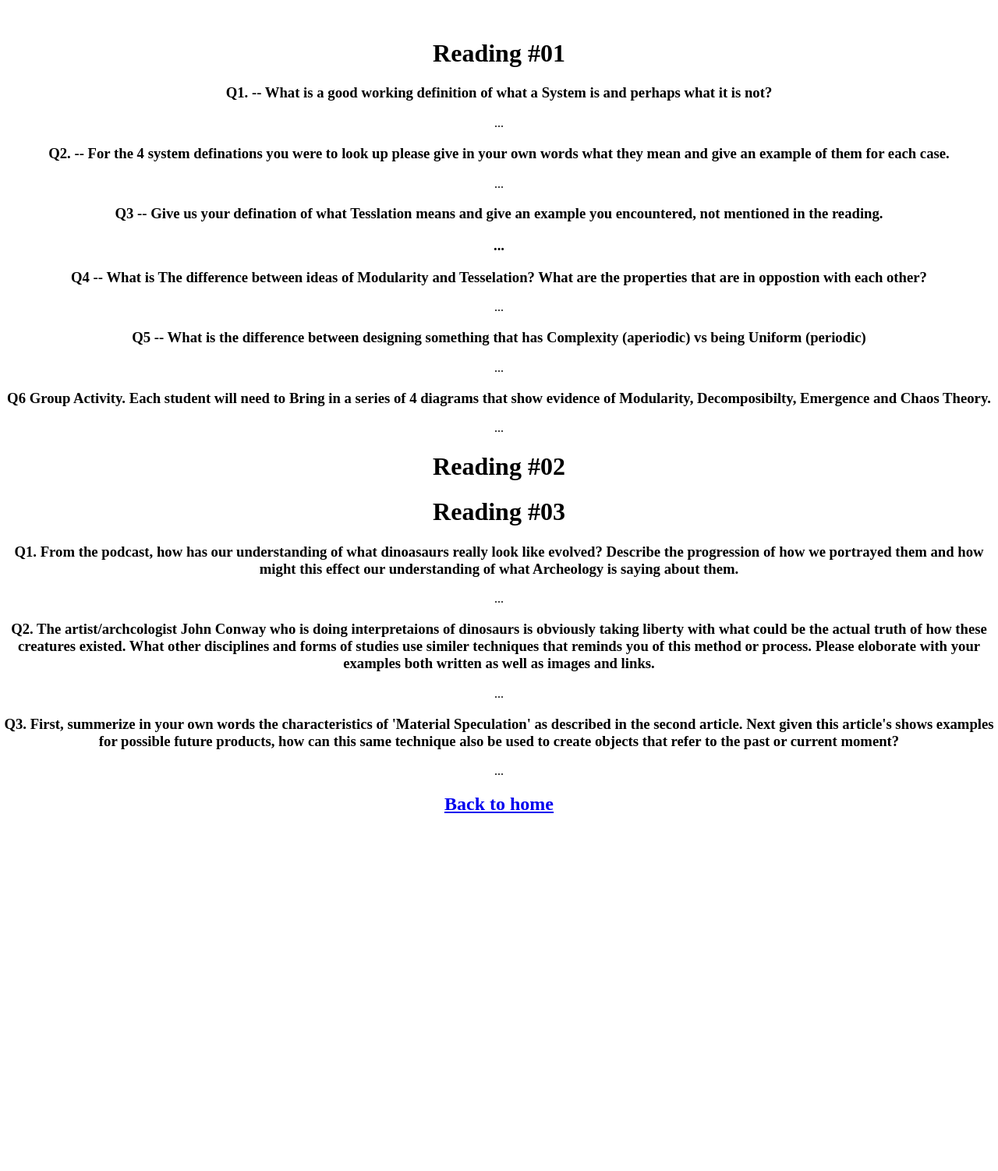
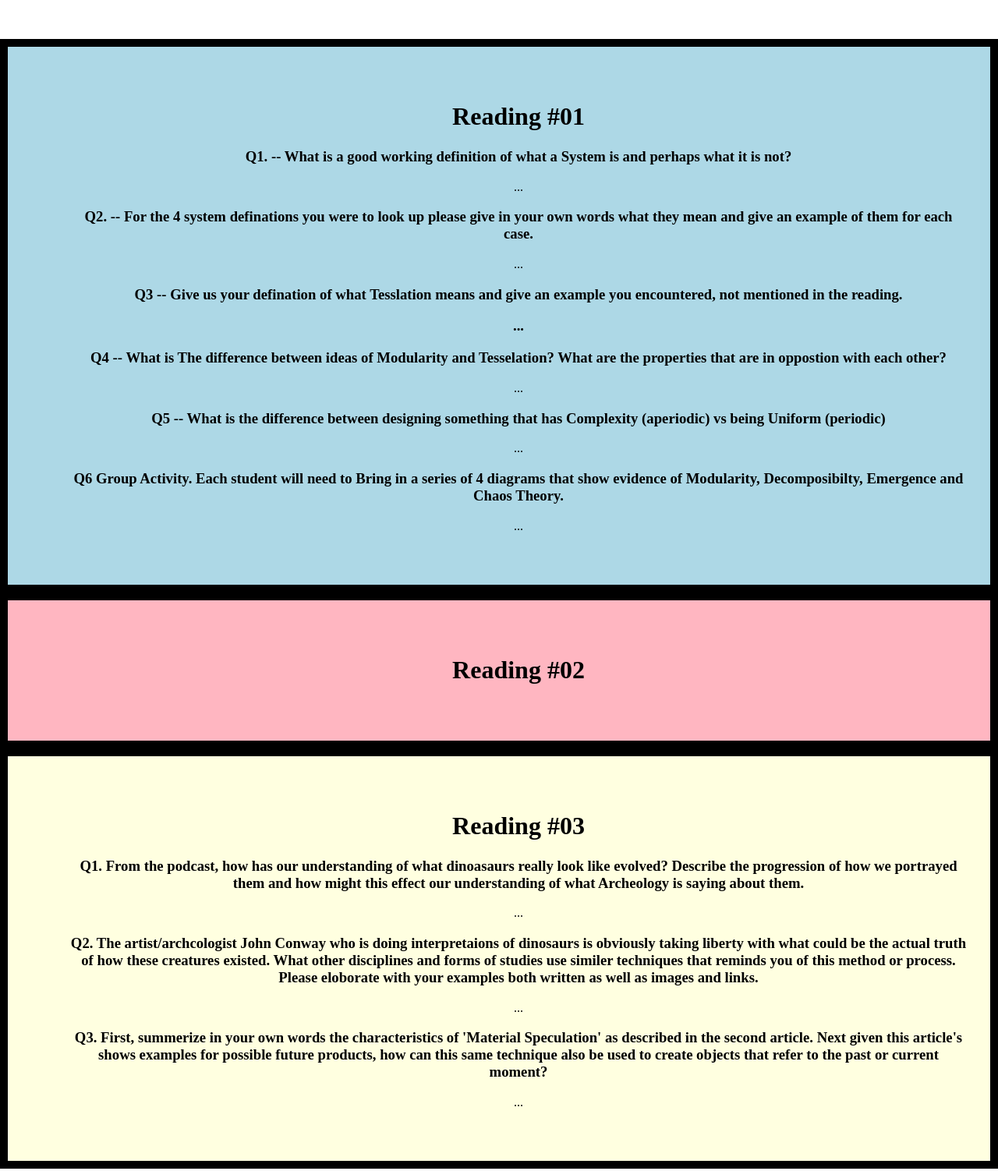
Before and after one commit to YingHongYuan/Art103, a plain HTML site: page Readings.html in a window 1280 px wide. Shown: the top 1502 px of the page at 78% size. Before the commit the page ends 1095 px from the top, so only its background shows below. Drawn offline with Linux system fonts and the light colour scheme.

Commit message:
reading.css

```diff
--- a/Readings.html
+++ b/Readings.html
@@ -7,6 +7,7 @@
 </head>
 
 <body>
+  <div class=reading1>
 <h1>Reading #01</h1>
 <h3>Q1. -- What is a good working definition of what a System is and perhaps what it is not?</h3>
 <p> ...</p>
@@ -20,10 +21,11 @@
 <p> ...</p>
 <h3>Q6 Group Activity. Each student will need to Bring in a series of 4 diagrams that show evidence of Modularity, Decomposibilty, Emergence and Chaos Theory.</h3>
 <p> ...</p>
-
-
+</div>
+<div class=reading2>
 <h1>Reading #02</h1>
-
+</div>
+<div class=reading3>
 <h1>Reading #03</h1>
 <h3>Q1. From the podcast, how has our understanding of what dinoasaurs really look like evolved? Describe the progression of how we portrayed them and how might this effect our understanding of what Archeology is saying about them.</h3>
 <p> ...</p>
@@ -31,7 +33,7 @@
 <p> ...</p>
 <h3>Q3. First, summerize in your own words the characteristics of 'Material Speculation' as described in the second article. Next given this article's shows examples for possible future products, how can this same technique also be used to create objects that refer to the past or current moment?</h3>
 <p> ...</p>
-
+</div>
 </body>
 <h2><a href="index.html">Back to home</a><h2/>
 
--- a/main.css
+++ b/main.css
@@ -34,7 +34,31 @@ h1 {
   display: inline-block;
   font-size: 30px;
 }
-© 2020 GitHub, Inc.
+
+.reading1{
+  border: 10px solid black;
+  background-color: lightblue;
+  padding-top: 50px;
+  padding-right: 30px;
+  padding-bottom: 50px;
+  padding-left: 80px;
+}
+.reading2{
+  border: 10px solid black;
+  background-color: lightpink;
+  padding-top: 50px;
+  padding-right: 30px;
+  padding-bottom: 50px;
+  padding-left: 80px;
+}
+.reading3{
+  border: 10px solid black;
+  background-color: lightyellow;
+  padding-top: 50px;
+  padding-right: 30px;
+  padding-bottom: 50px;
+  padding-left: 80px;
+}
 
 /* footer */
 #fh5co-footer {
```
